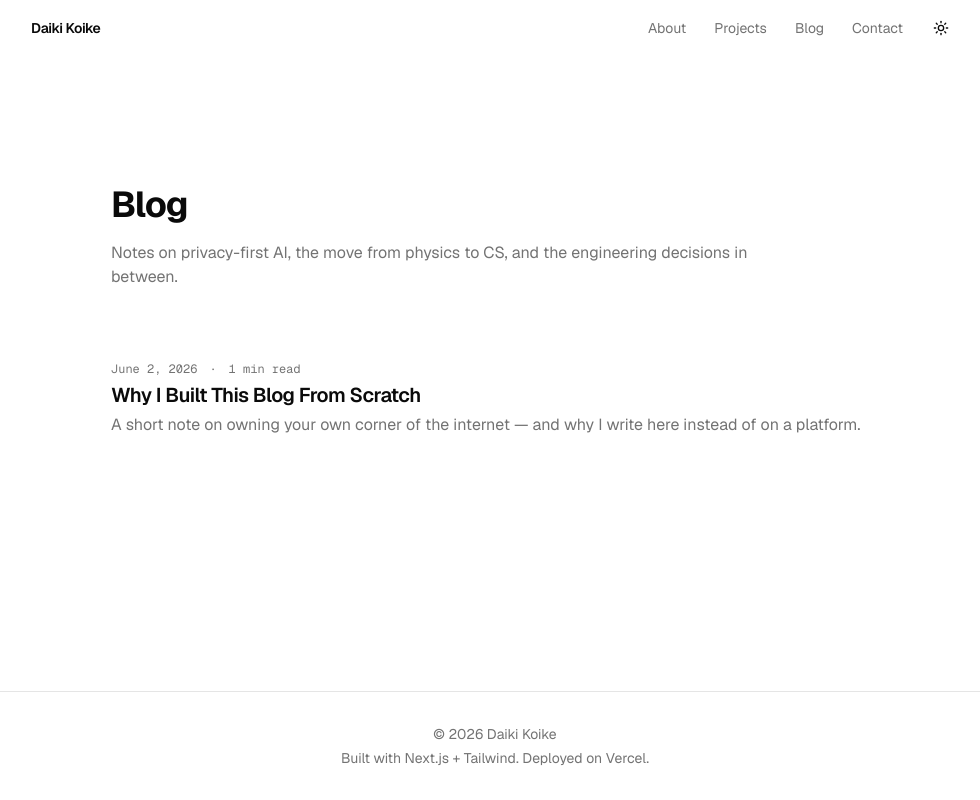
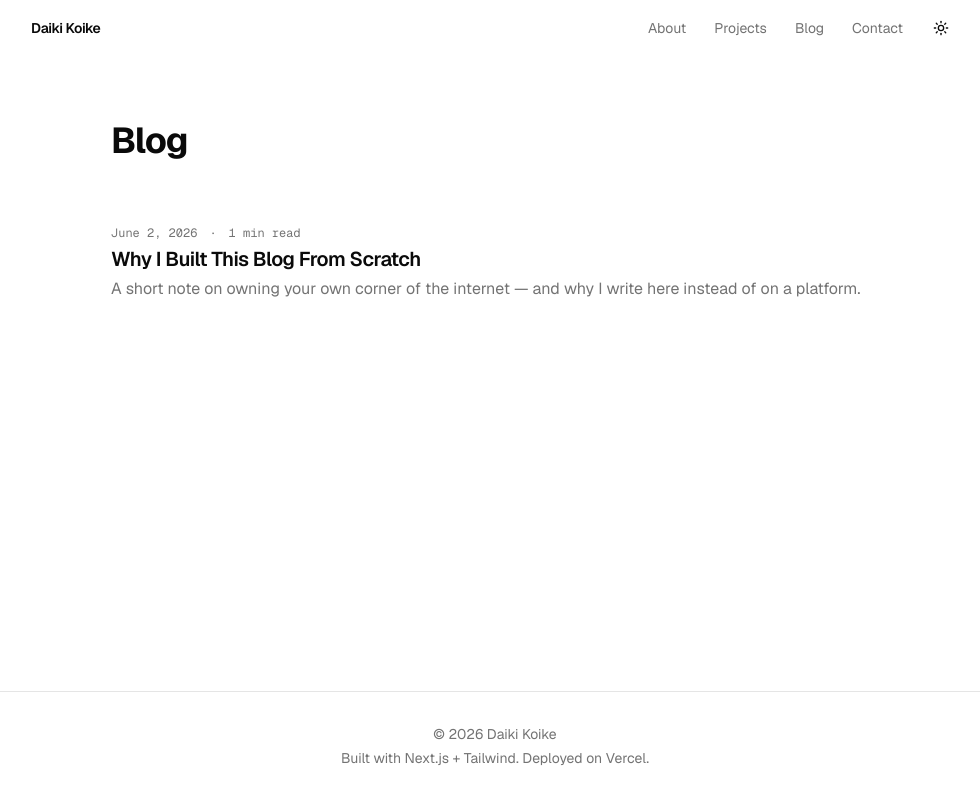
Before and after one commit to Daiki007121/dkoike, a Next.js app: page /blog in a window 1280 px wide. Shown: the whole page, without its empty margins (145-1125 px from the left). Built offline with nearby package versions, Linux system fonts and the light colour scheme.

Commit message:
style(blog): tighten index header spacing, drop intro paragraph
Remove the description paragraph under the Blog heading, reduce the
top padding above the heading, and place the post list directly beneath
the title.

Co-Authored-By: Claude Opus 4.8 (1M context) <noreply@anthropic.com>

```diff
--- a/src/app/blog/page.tsx
+++ b/src/app/blog/page.tsx
@@ -25,22 +25,18 @@ export default function BlogIndex() {
     <>
       <Navbar />
       <main className="flex flex-1 flex-col">
-        <section className="w-full px-6 py-24 sm:px-8 sm:py-32 md:px-12">
+        <section className="w-full px-6 pt-12 pb-24 sm:px-8 sm:pt-16 sm:pb-32 md:px-12">
           <div className="mx-auto w-full max-w-3xl">
             <h1 className="text-3xl font-bold tracking-tight text-foreground sm:text-4xl">
               Blog
             </h1>
-            <p className="mt-4 max-w-prose text-muted-foreground">
-              Notes on privacy-first AI, the move from physics to CS, and the
-              engineering decisions in between.
-            </p>
 
             {posts.length === 0 ? (
-              <p className="mt-12 text-muted-foreground">
+              <p className="mt-10 text-muted-foreground">
                 No posts yet. Check back soon.
               </p>
             ) : (
-              <ul className="mt-12 flex flex-col divide-y divide-border">
+              <ul className="mt-10 flex flex-col divide-y divide-border">
                 {posts.map((post) => (
                   <li key={post.slug}>
                     <Link
```
